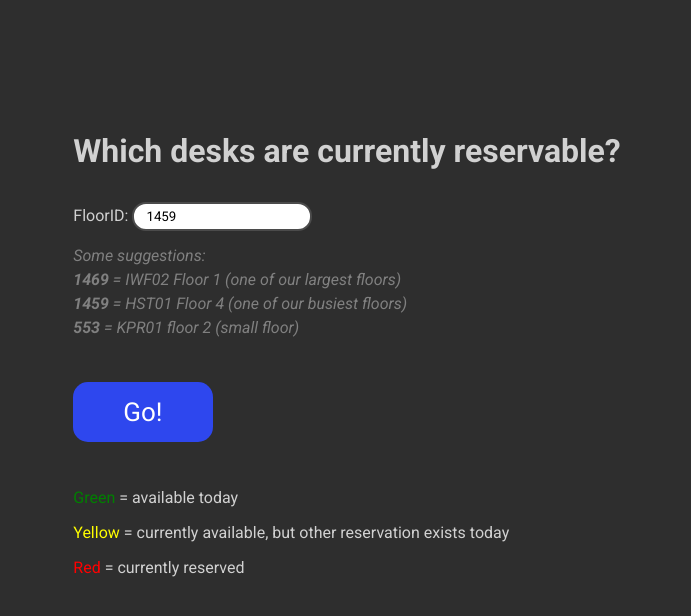
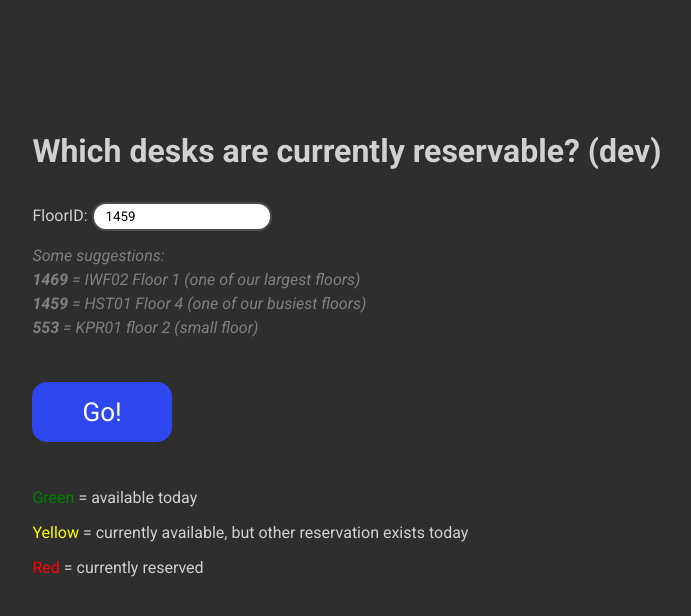
Before and after one commit to Astrofive/Desk-Availability-Map, a plain HTML site: page index.html in a window 1280 px wide. Shown: the whole page, without its empty margins (293-984 px from the left). Drawn offline with Linux system fonts and the light colour scheme; a script that the page names is missing; a web font is replaced by a local one.

Commit message:
starting dev branch

```diff
--- a/index.html
+++ b/index.html
@@ -17,7 +17,7 @@
 <body>
     <div id="container1">
         <div id="container2">
-            <h3 class="title">Which desks are currently reservable?</h3>
+            <h3 class="title">Which desks are currently reservable? (dev)</h3>
 
             <form>
                 <li>
```
